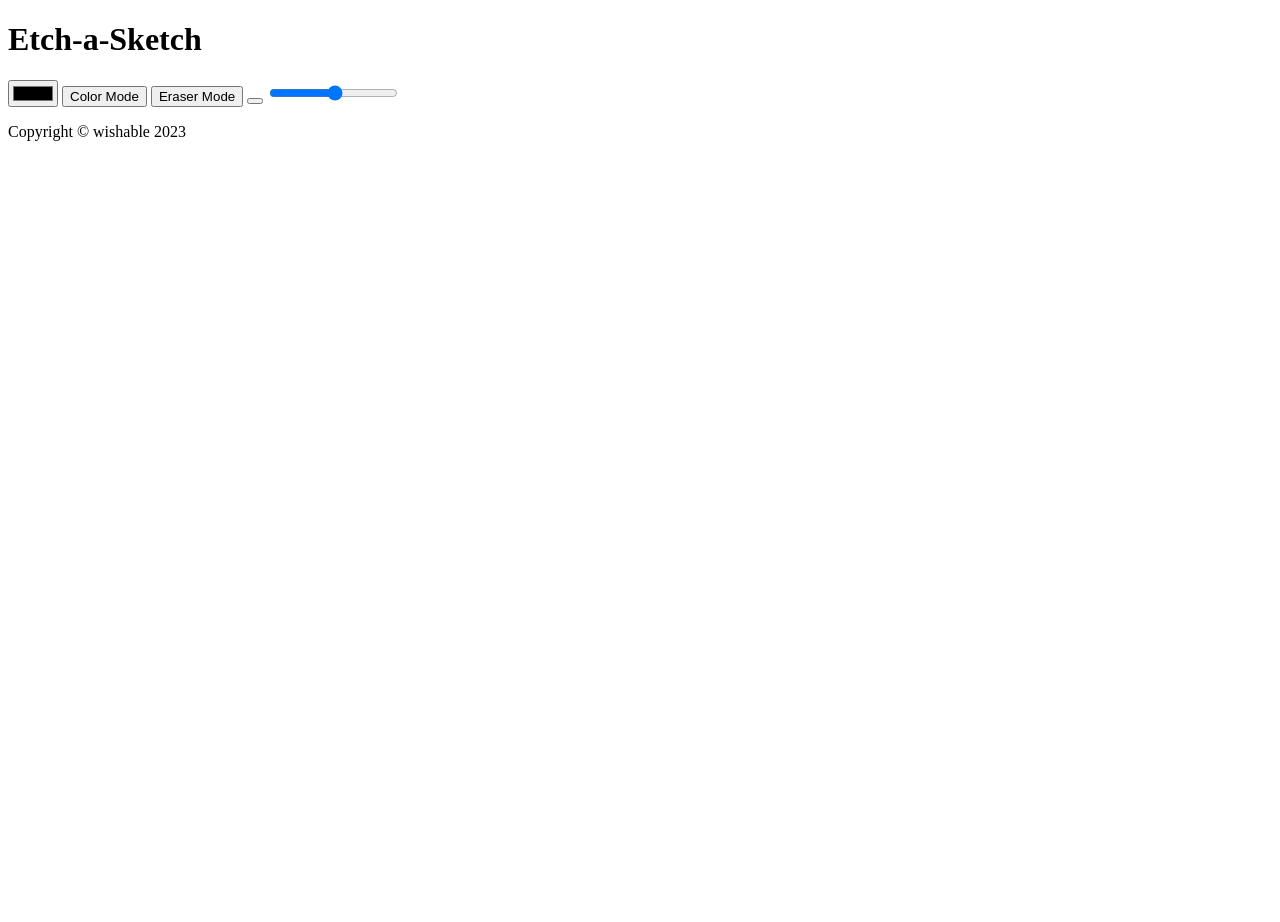
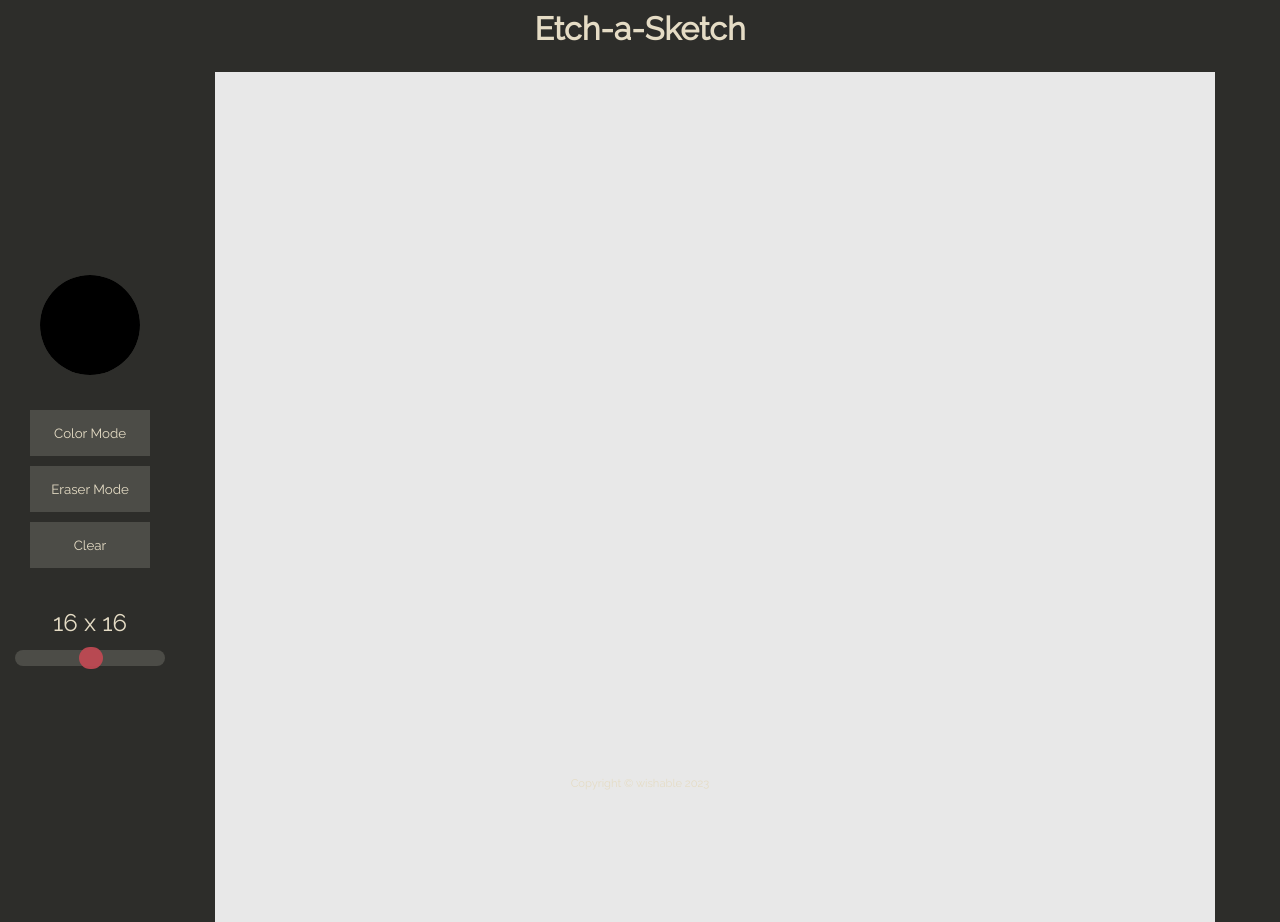
Before and after one commit to wishable66/Etch-a-Sketch, a plain HTML site: page public/index.html in a window 1280 px wide. Before the commit the page ends 800 px from the top, so only its background shows below. Drawn offline with Linux system fonts and the light colour scheme.

Commit message:
Complete basic styling

```diff
--- a/public/index.html
+++ b/public/index.html
@@ -6,6 +6,7 @@
   <meta name="viewport" content="width=device-width, initial-scale=1.0">
   <title>Etch-a-Sketch</title>
   <link rel="stylesheet" href="style.css">
+  <link rel="stylesheet" href="range.css">
   <script src="index.js" defer></script>
 </head>
 <body>
@@ -16,11 +17,12 @@
 
     <main>
       <div class="settings">
-        <input type="color" name="colorPicker" id="colorPicker">
+        <input type="color" name="colorPicker" id="colorPicker" class="color-picker">
         <button class="btn-color">Color Mode</button>
         <button class="btn-eraser">Eraser Mode</button>
-        <button class="reset"></button>
-        <input type="range" name="size-slider" id="size-slider" min="1" max="64">
+        <button class="reset">Clear</button>
+        <div class="grid-size">16 x 16</div>
+        <input type="range" name="size-slider" id="size-slider" min="1" max="64" class="slider">
       </div>
       <div class="grid">
       </div>
--- /dev/null
+++ b/public/range.css
@@ -0,0 +1,81 @@
+input[type=range].slider {
+  -webkit-appearance: none;
+  width: 100%;
+  margin: 3.05px 0;
+  background-color: transparent;
+}
+input[type=range].slider:focus {
+  outline: none;
+}
+input[type=range].slider::-webkit-slider-runnable-track {
+  background: #4c4c47;
+  border: 0;
+  border-radius: 8.2px;
+  width: 100%;
+  height: 15.9px;
+  cursor: pointer;
+}
+input[type=range].slider::-webkit-slider-thumb {
+  margin-top: -3.05px;
+  width: 24px;
+  height: 22px;
+  background: rgba(193, 73, 83, 0.93);
+  border: 0;
+  border-radius: 39px;
+  cursor: pointer;
+  -webkit-appearance: none;
+}
+input[type=range].slider:focus::-webkit-slider-runnable-track {
+  background: #696962;
+}
+input[type=range].slider::-moz-range-track {
+  background: #4c4c47;
+  border: 0;
+  border-radius: 8.2px;
+  width: 100%;
+  height: 15.9px;
+  cursor: pointer;
+}
+input[type=range].slider::-moz-range-thumb {
+  width: 24px;
+  height: 22px;
+  background: rgba(193, 73, 83, 0.93);
+  border: 0;
+  border-radius: 39px;
+  cursor: pointer;
+}
+input[type=range].slider::-ms-track {
+  background: transparent;
+  border-color: transparent;
+  border-width: 3.05px 0;
+  color: transparent;
+  width: 100%;
+  height: 15.9px;
+  cursor: pointer;
+}
+input[type=range].slider::-ms-fill-lower {
+  background: #2f2f2c;
+  border: 0;
+  border-radius: 16.4px;
+}
+input[type=range].slider::-ms-fill-upper {
+  background: #4c4c47;
+  border: 0;
+  border-radius: 16.4px;
+}
+input[type=range].slider::-ms-thumb {
+  width: 24px;
+  height: 22px;
+  background: rgba(193, 73, 83, 0.93);
+  border: 0;
+  border-radius: 39px;
+  cursor: pointer;
+  margin-top: 0px;
+  /*Needed to keep the Edge thumb centred*/
+}
+input[type=range].slider:focus::-ms-fill-lower {
+  background: #4c4c47;
+}
+input[type=range].slider:focus::-ms-fill-upper {
+  background: #696962;
+}
--- a/public/style.css
+++ b/public/style.css
@@ -0,0 +1,155 @@
+@import url('https://fonts.googleapis.com/css2?family=Raleway&display=swap');
+/* Variables */
+
+:root {
+  --backgroundColor: #2d2d2a;
+  --lightBackground: #4c4c47;
+  --secondaryColor: #848fa5;
+  --textColor: #c14953;
+  --tanColor: #e5dcc5;
+
+}
+
+
+
+/* Resetting Basic Styles */
+
+* {
+  margin: 0;
+  padding: 0;
+  box-sizing: border-box;
+}
+
+button {
+  border: none;
+
+}
+
+/* Body */
+
+body {
+  background-color: var(--backgroundColor);
+  font-family: 'Raleway', sans-serif;
+}
+
+
+/* Header */
+
+header {
+  display: flex;
+  justify-content: center;
+  margin-bottom: 25px;
+  margin-top: 10px;
+}
+
+header > h1 {
+  color: var(--tanColor)
+}
+
+/* Main */
+
+main {
+  display: flex;
+  justify-content: center;
+  gap: 50px;
+}
+
+/* Settings */
+
+.settings {
+  height: 800px;
+  width: 150px;
+  display: flex;
+  flex-direction: column;
+  justify-content: center;
+  align-items: center;
+}
+
+/* Setting Items */
+
+/* Color Picker */
+
+.color-picker {
+  -webkit-appearance: none;
+  border: none;
+  outline: none;
+  appearance: none;
+  width: 100px;
+  height: 100px;
+  margin-bottom: 30px;
+  border-radius: 50%;
+}
+
+input[type="color"]::-webkit-color-swatch {
+  border: none;
+  border-radius: 50%;
+  background-color: var(--backgroundColor);
+}
+
+input[type="color"]::-webkit-color-swatch-wrapper {
+  padding: 0;
+  background-color: var(--backgroundColor);
+}
+
+/* Buttons */
+
+.btn-color,
+.btn-eraser,
+.reset {
+  color: var(--tanColor);
+  padding: 15px;
+  font-family: 'Raleway', sans-serif;
+}
+
+.btn-color,
+.btn-eraser,
+.reset,
+input[type="range"] {
+  width: 120px;
+  margin: 5px;
+  background-color: var(--lightBackground);
+}
+
+.grid-size {
+  margin-bottom: 10px;
+  margin-top: 35px;
+  color: var(--tanColor);
+  font-size: 1.5rem;
+}
+
+input[type="range"] {
+  margin-top: 3px
+}
+
+/* Range refer to range.css*/
+
+
+/* Grid */
+
+.grid {
+  max-width: 1000px;
+  height: 850px;
+  flex: 1;
+  margin-right: 50px;
+  background-color: #E8E8E8;
+}
+
+/* Footer */
+
+.footer {
+  position: absolute;
+  bottom: 0;
+  left: 0;
+  display: flex;
+  align-items: center;
+  justify-content: center;
+  gap: 10px;
+  width: 100%;
+  padding: 10px;
+  font-size: 20px;
+}
+
+.footer > * {
+  color: var(--tanColor);
+  font-size: .7rem;
+}
```
